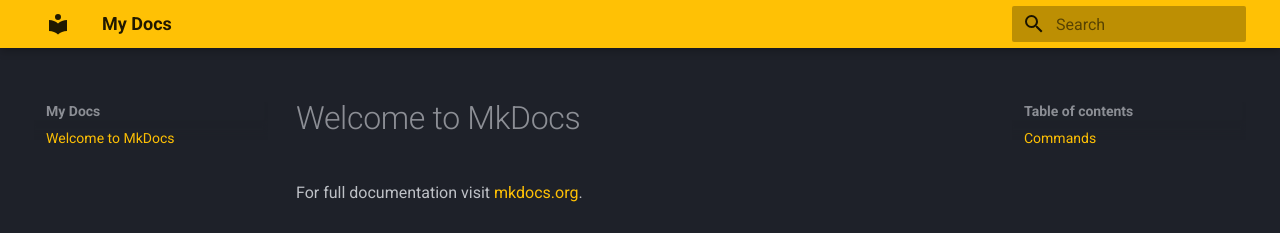
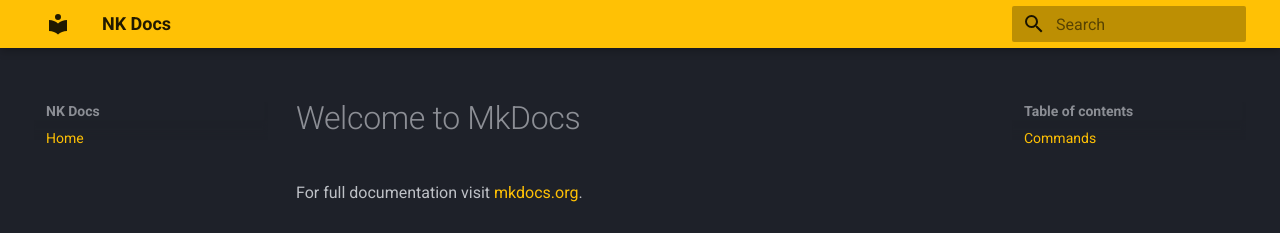
Before and after one commit to Julius3722/nk-docs, an MkDocs documentation site: the page built from docs/index.md, in a window 1280 px wide. Shown: the top 233 px of the page. Built offline with MkDocs 1.6.1 and Material for MkDocs 9.7.7, drawn with Linux system fonts in a browser that asks for light colours.

Commit message:
Update mkdocs.yml

```diff
--- a/mkdocs.yml
+++ b/mkdocs.yml
@@ -1,4 +1,9 @@
-site_name: My Docs
+site_name: NK Docs
+
+
+nav:
+  - Home: index.md
+
 theme:
   features:
     - navigation.tracking
@@ -11,3 +16,23 @@ theme:
     primary: amber
     accent: amber
   name: material
+
+
+markdown_extensions:
+  - admonition
+  - pymdownx.details
+  - pymdownx.superfences
+  - pymdownx.highlight:
+      anchor_linenums: true
+      line_spans: __span
+      pygments_lang_class: true
+  - pymdownx.inlinehilite
+  - pymdownx.snippets
+  - pymdownx.superfences
+  - toc:
+      title: Table of contents
+  - tables
+  - attr_list
+  - pymdownx.emoji:
+      emoji_index: !!python/name:materialx.emoji.twemoji
+      emoji_generator: !!python/name:materialx.emoji.to_svg
```
